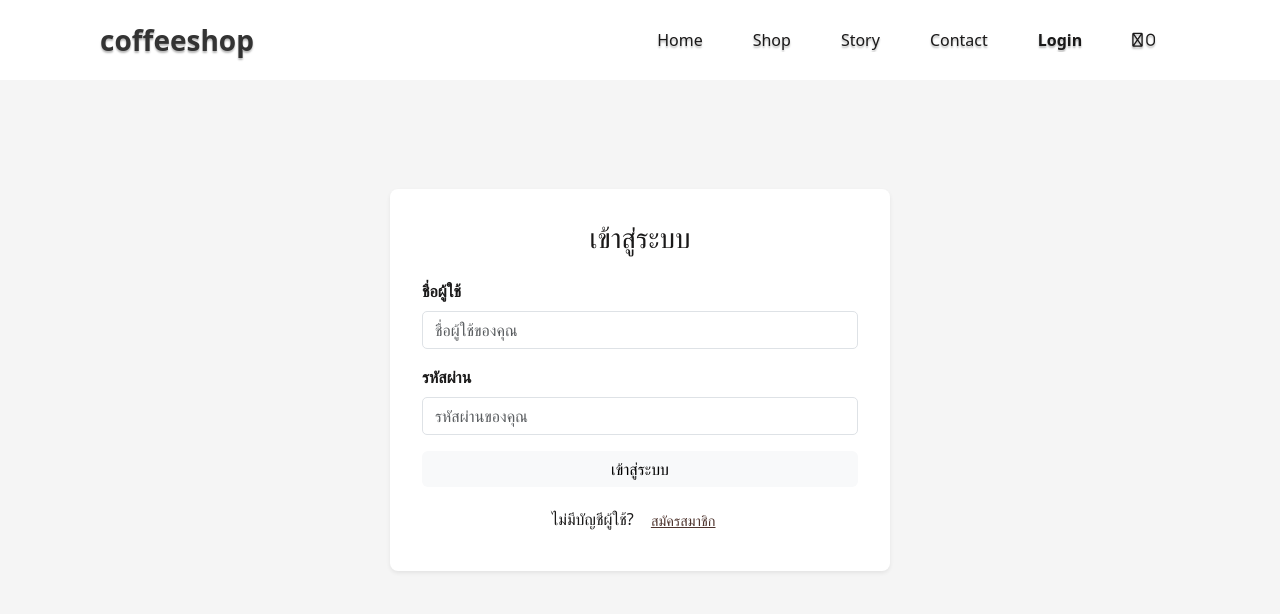
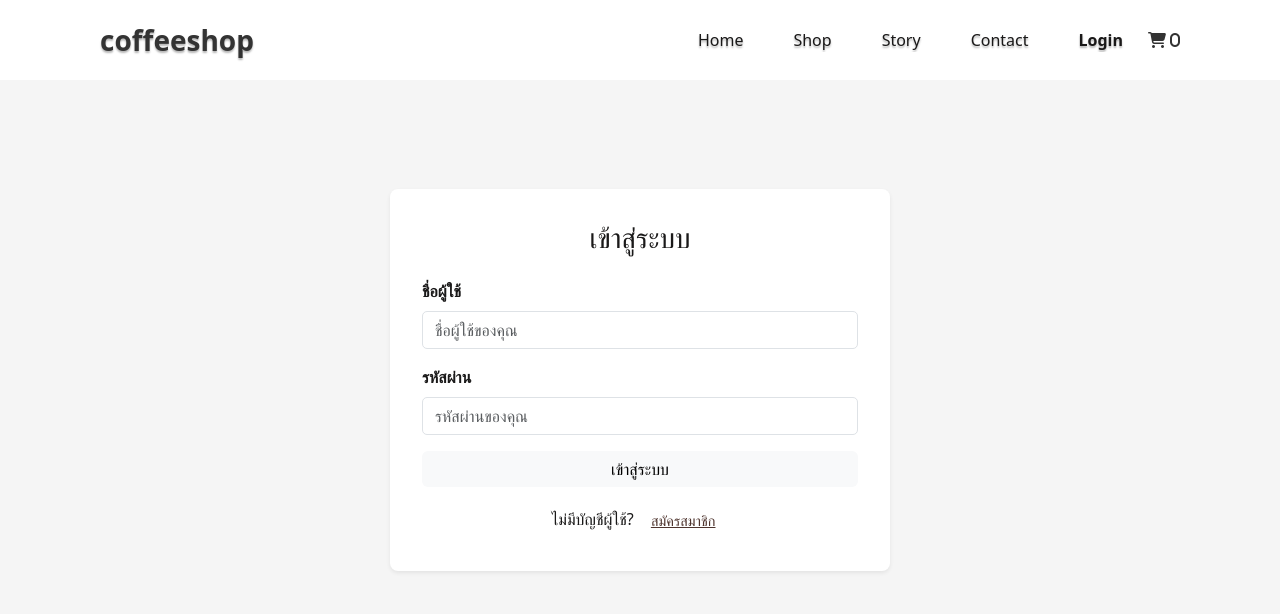
Before and after one commit to pursaaaa/coffee_front, a React (Create React App) app: page /signin in a window 1280 px wide. Shown: the top 614 px of the page. Built offline with nearby package versions, Linux system fonts and the light colour scheme; no server answers.

Commit message:
fix shop error and icon error

```diff
--- a/src/components/Navbar.js
+++ b/src/components/Navbar.js
@@ -105,7 +105,7 @@ function Navbar() {
                 </li>
               )}
               <li>
-                <i className='fa fa-shopping-cart nav-link'> 0</i>
+                <i class="fa-solid fa-cart-shopping">   0</i>
               </li>
             </ul>
       </nav>
--- a/src/pages/Index.js
+++ b/src/pages/Index.js
@@ -241,7 +241,7 @@ function Index() {
                 {/* <div className='float-start'>
                     <div className='h3'>สินค้าของร้านเรา</div>
                 </div> */}
-                <div className='float-end'>
+                <div className='my-cart'>
                     ตะกร้าของฉัน
                     <button
                         data-bs-toggle='modal'
--- a/src/styles/Shop.css
+++ b/src/styles/Shop.css
@@ -1,3 +1,8 @@
 .shop {
     padding: 20px 15%;
+    display: flex;
+    flex-direction: column;
 }
+.my-cart {
+    text-align: end;
+}
```
